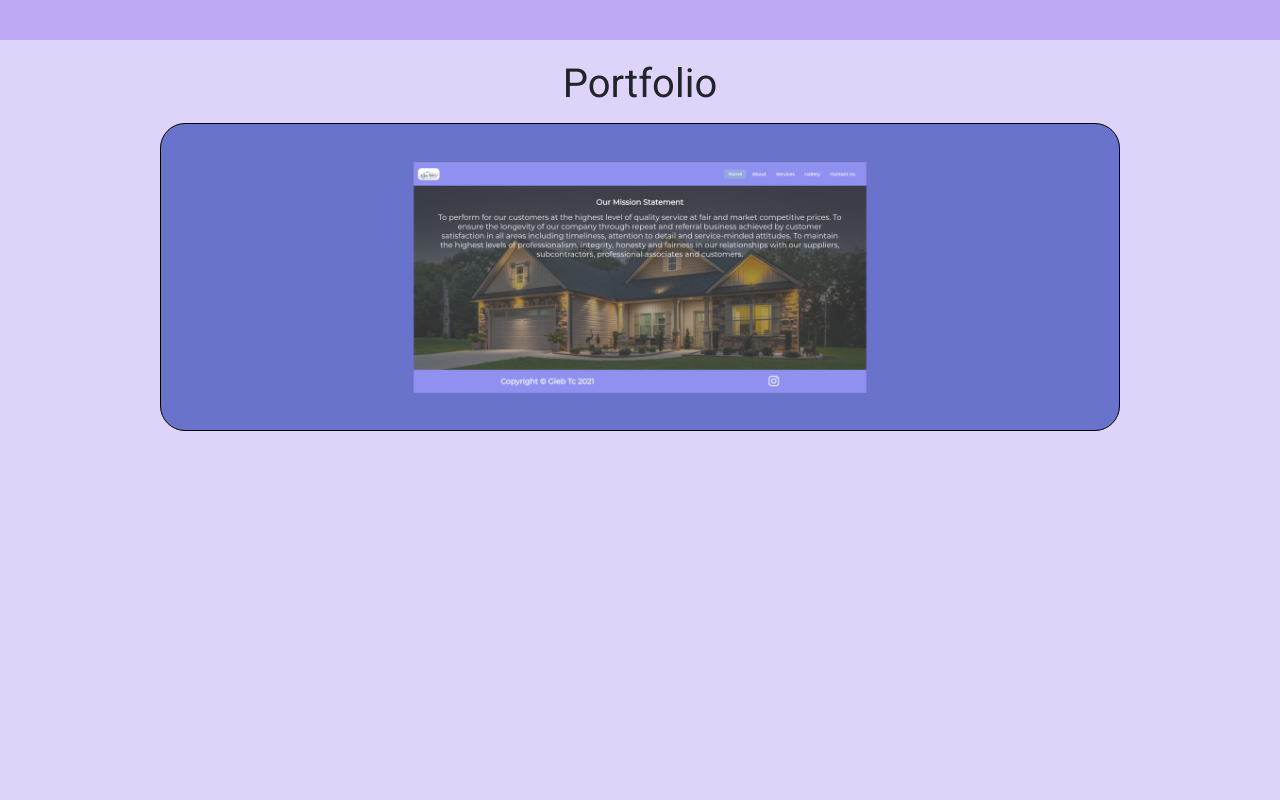
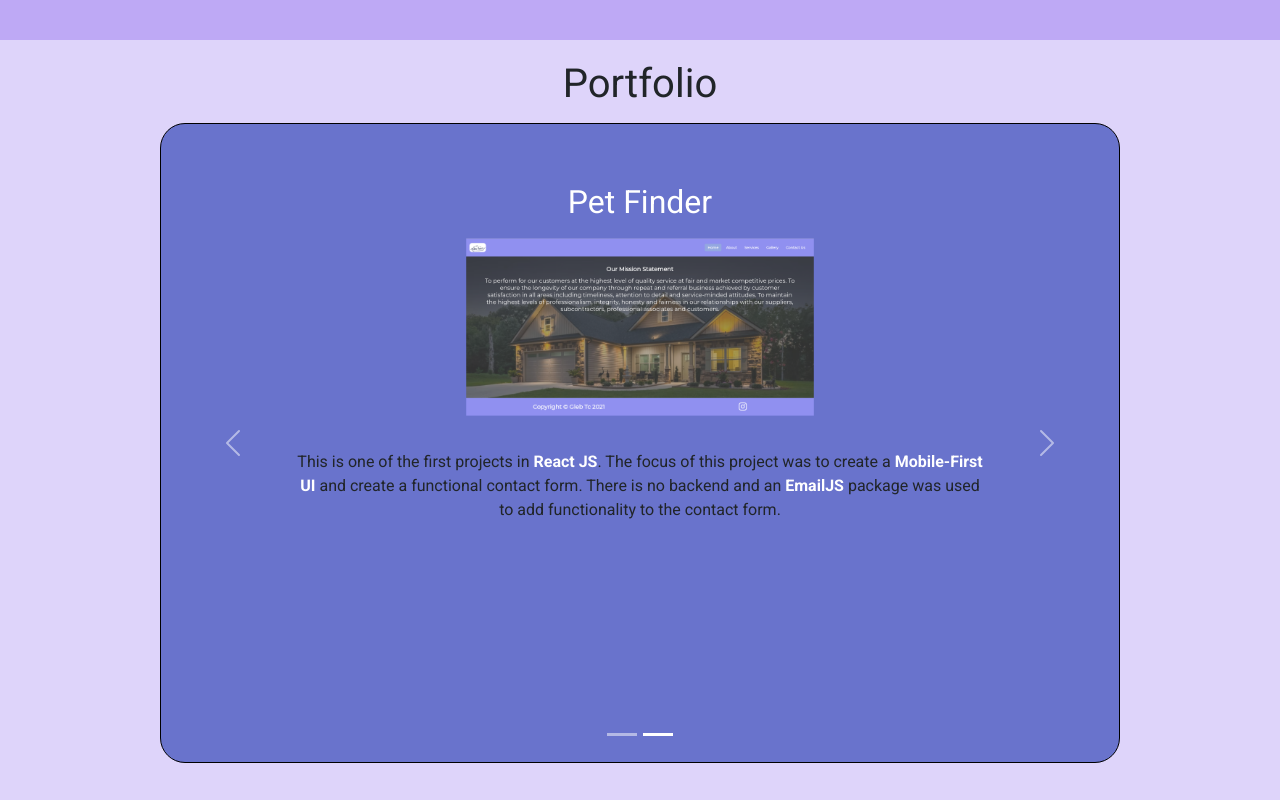
Before and after one commit to GlebTc/Portfolio, a React (Create React App) app: page / in a window 1280 px wide. Shown: the part 1560-2360 px from the top of the page. Built offline with nearby package versions, Linux system fonts and the light colour scheme.

Commit message:
Carousel implemented for portfolio section

```diff
--- a/src/components/pages__components/Portfolio.tsx
+++ b/src/components/pages__components/Portfolio.tsx
@@ -1,20 +1,42 @@
 //create a carousel for the portfolio with three items
 import React from 'react';
+import Carousel from 'react-bootstrap/Carousel';
+import { CarouselItem } from 'react-bootstrap';
 
+type portfolioProps = {
+  title: string,
+  id: string
+}
 
-const Portfolio = ({title, id}:{title: string, id:string}) => {
+const Portfolio = ({title, id}: portfolioProps) => {
   return (
     <div className="portfolio">
       <h1>{title}</h1>
-      <div className="portfolio-gallery">
-        <div className="portfolio-gallery-item">
-          <a href="https://candid-donut-35bb17.netlify.app/" target="_blank" rel="noreferrer">
-            <img src="portfolio__item__1.png" alt="candid-donut-35bb17" className="portfolio__image"/>
-          </a>
+      <Carousel className="portfolio__gallery">
+        <Carousel.Item>
+          <div className="portfolio__gallery__item">
+            <h2>Edo Reno</h2>
+            <a href="https://edoreno.netlify.app/" target="_blank" rel="noreferrer">
+              <img src="portfolio__item__1.png" alt="Edo Reno Website" className="portfolio__image"/>
+            </a>
+            <div className="portfolio__gallery__item__description">
+              <p>This is one of the first projects in <span>React JS</span>.  The focus of this project was to create a <span>Mobile-First UI</span> and create a functional contact form.  There is no backend and an <span>EmailJS</span> package was used to add functionality to the contact form.</p>
+            </div>
           </div>
-      </div>
+        </Carousel.Item>
+        <Carousel.Item>
+          <div className="portfolio__gallery__item">
+            <h2>Pet Finder</h2>
+            <a href="https://edoreno.netlify.app/" target="_blank" rel="noreferrer">
+              <img src="portfolio__item__1.png" alt="Edo Reno Website" className="portfolio__image"/>
+            </a>
+            <div className="portfolio__gallery__item__description">
+              <p>This is one of the first projects in <span>React JS</span>.  The focus of this project was to create a <span>Mobile-First UI</span> and create a functional contact form.  There is no backend and an <span>EmailJS</span> package was used to add functionality to the contact form.</p>
+            </div>
+          </div>
+        </Carousel.Item>
+      </Carousel>
     </div>
-
   );
 }
 
--- a/src/sass/components/_about.scss
+++ b/src/sass/components/_about.scss
@@ -16,6 +16,7 @@
 .about{
     width: 75%;
     height: auto;
+    min-height: 80%;
     padding: 2%;
     margin-top: 15px;
     border: 1px solid black;
--- a/src/sass/components/_contact.scss
+++ b/src/sass/components/_contact.scss
@@ -15,6 +15,7 @@
 .contact-form {
     width: 75%;
     height: auto;
+    min-height: 80%;
     padding: 2%;
     margin-top: 15px;
     border: 1px solid black;
@@ -23,9 +24,15 @@
 }
 
 @media screen and (max-width: 800px) {
+
+    .contact {
+        padding: 0 30px;
+    }
+
     .contact-form {
         min-height: 70%;
         width: auto;
+        min-width: 70%;
         margin: 25px 20%;
     }
 }
--- a/src/sass/components/_home.scss
+++ b/src/sass/components/_home.scss
@@ -16,6 +16,7 @@
 .introduction{
     width: 75%;
     height: auto;
+    min-height: 80%;
     padding: 2%;
     margin-top: 15px;
     border: 1px solid black;
--- a/src/sass/components/_portfolio.scss
+++ b/src/sass/components/_portfolio.scss
@@ -7,27 +7,69 @@
     justify-content: flex-start;
 }
 
+h2 {
+    text-align: center;
+    font-size: large;
+    font-weight: 1000;
+    color: #fff;
+}
+
 .portfolio h1 {
     padding-top: 20px;
     margin-bottom: 0px;
 }
 
-.portfolio-gallery {
+.portfolio__gallery {
     width: 75%;
     height: auto;
+    min-height: 80%;
     padding: 2%;
     margin-top: 15px;
     border: 1px solid black;
     border-radius: 25px;
     background-color: var(--Btn__BGC);
+    display: flex;
+    flex-direction: column;
 }
 
-.portfolio-gallery img {
-    width: 100%;
+.portfolio img {
+    width: 80%;
     height: auto;
 }
 
+span {
+    font-weight: 700;
+    color: white;
+}
+
+.portfolio__gallery__item {
+    width: 100%;
+    height: auto;
+    padding: 2%;
+    margin-top: 15px;
+    text-align: center;
+}
+
+.portfolio__gallery__item__description{
+    display: flex;
+    justify-content: center;
+    align-items: center;
+}
+
+.portfolio__gallery__item__description p {
+    margin-top: 25px;
+    width: 80%;
+}
+
+.portfolio__pagination {
+    margin-top: auto;
+}
+
 @media screen and (max-width: 800px) {
+
+    .portfolio {
+        padding: 0 10%;
+    }
 
     .portfolio-gallery {
         min-height: 70%;
@@ -35,4 +77,9 @@
         margin: 25px 20%;
     }
 
+    .portfolio img {
+        width: 100%;
+        height: auto;
+    }
+
 }
```
Also changed, not shown: package.json (+5 -2 lines), 2 other files (tests, documents, lock files or other folders).
